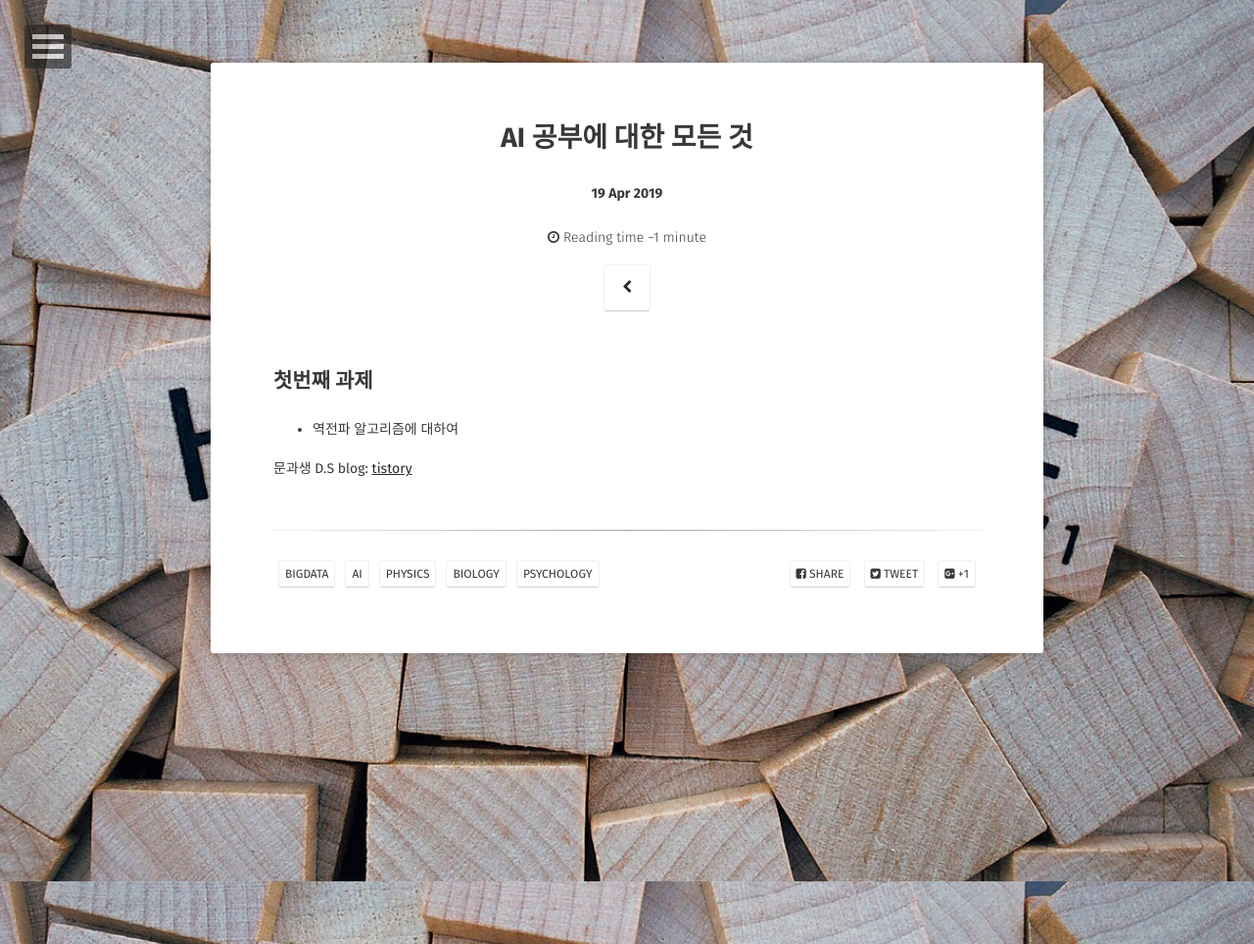
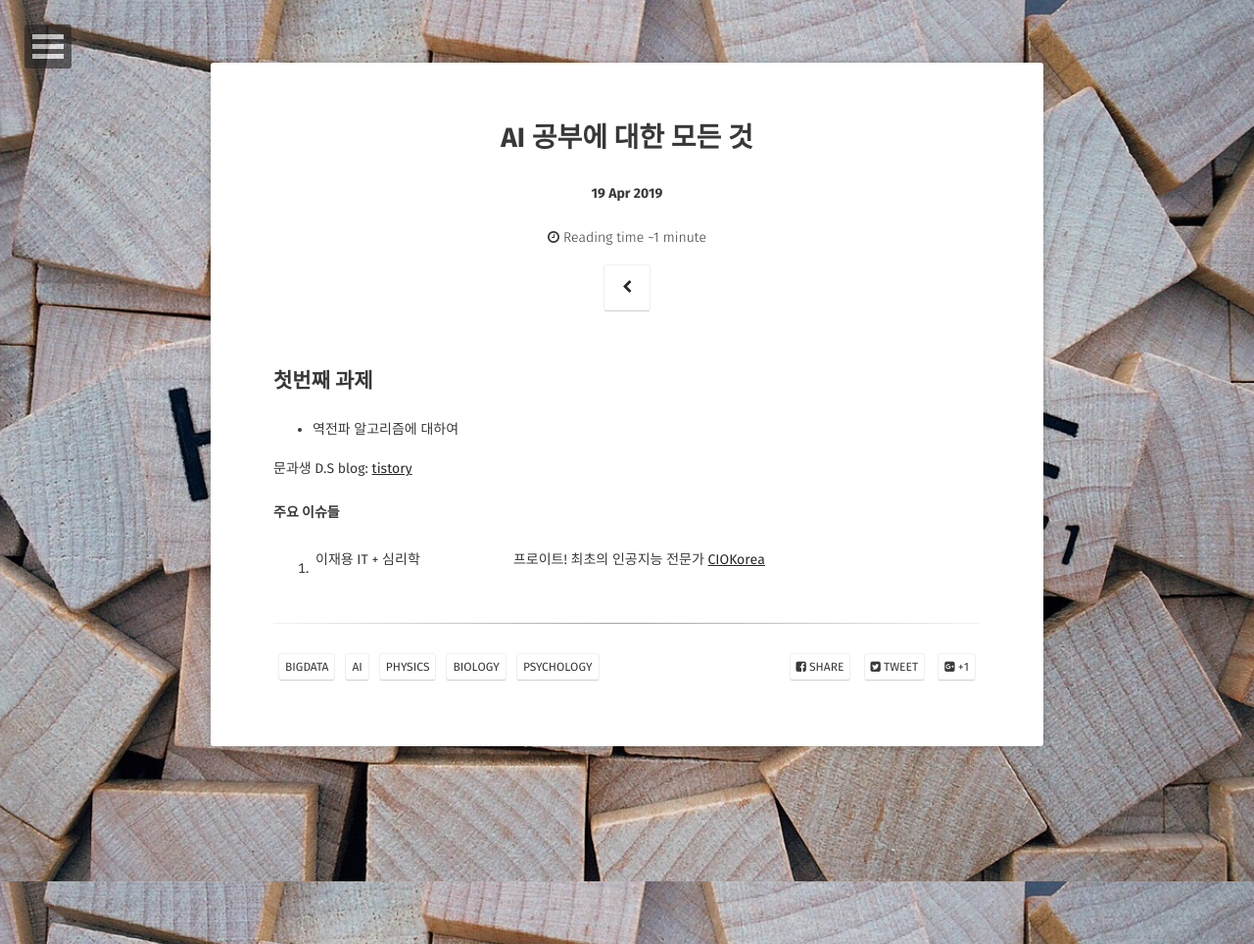
Before and after one commit to Jungjihyuk/JH_Life, a Jekyll site: the page built from _posts/2019-04-19-AI.md, in a window 1280 px wide. Shown: the whole page at 98% size. Built offline with Jekyll 4.4.1, drawn with Linux system fonts in a browser that asks for light colours; some web fonts are replaced; comment, search, counter and statistics services are not loaded.

Commit message:
news 추가

```diff
--- a/_posts/2019-04-19-AI.md
+++ b/_posts/2019-04-19-AI.md
@@ -16,3 +16,11 @@ tag:
 
 
 문과생 D.S blog: [tistory](https://sacko.tistory.com)
+
+
+
+
+
+#### 주요 이슈들
+
+1. 이재용 IT + 심리학| 프로이트! 최초의 인공지능 전문가 [CIOKorea](https://www.ciokorea/news/121257)
```
